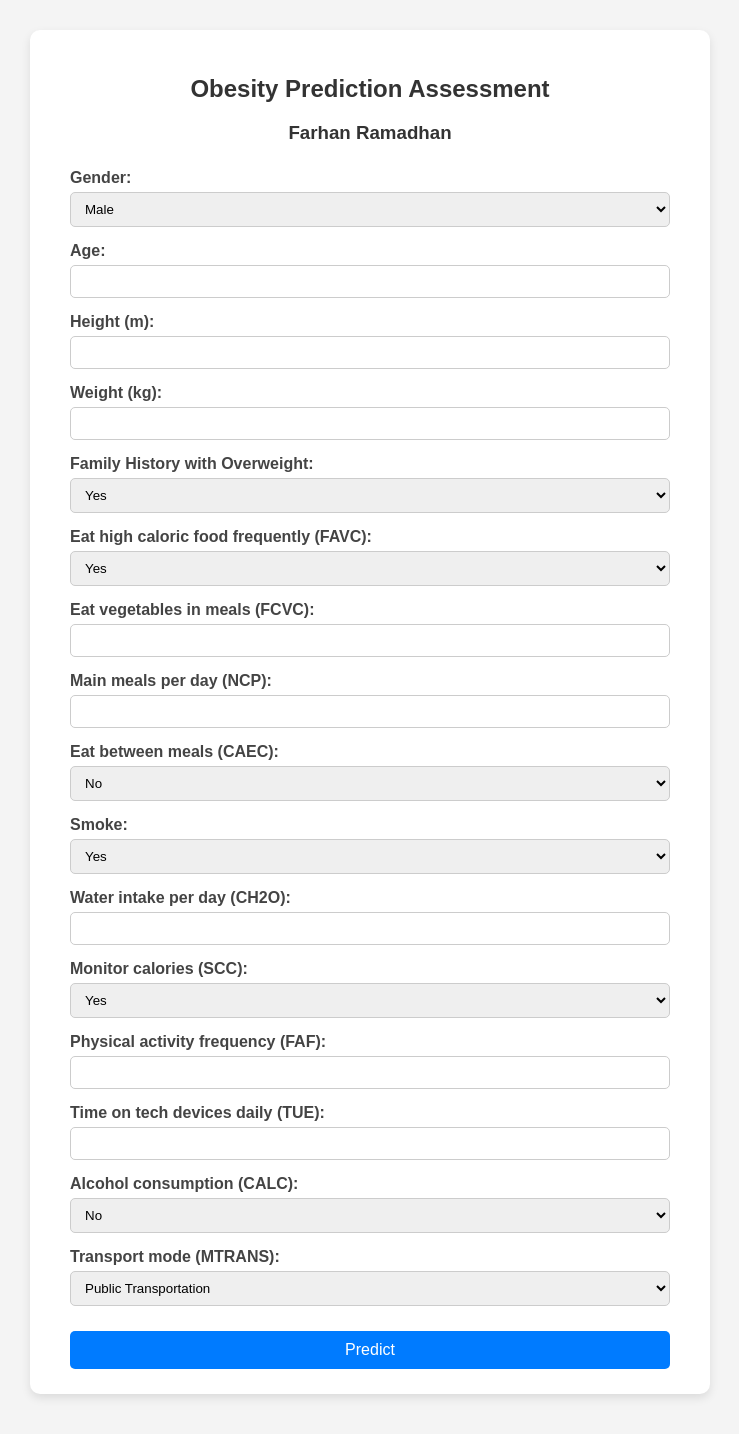
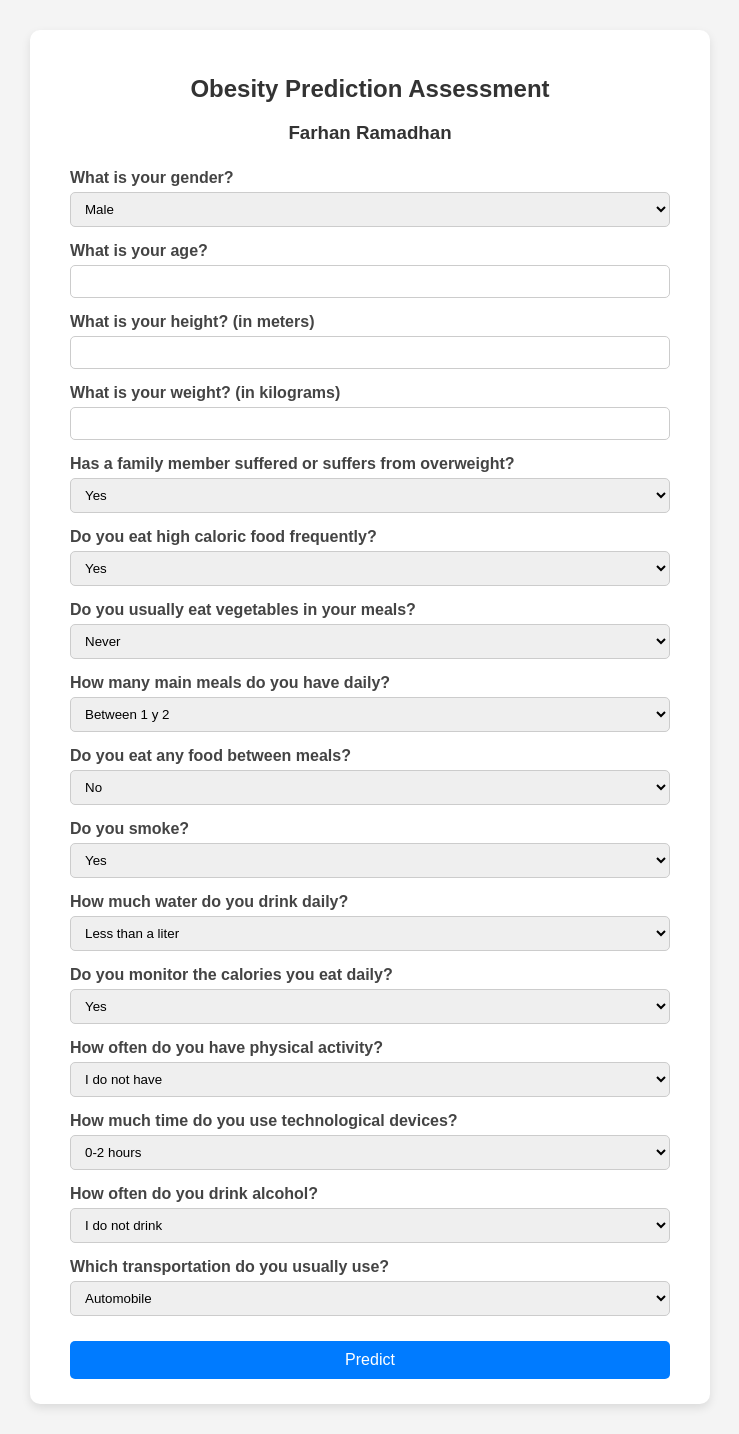
Before and after one commit to Hanhan-23/ObesityPredict, a Django app: page / in a window 1280 px wide. Shown: the whole page, without its empty margins (270-1009 px from the left). Before the commit the page ends 1398 px from the top, so only its background shows below. Run offline with Django 5.2, Linux system fonts and the light colour scheme; parts of the project's set-up code (start-up, migrations or seed data) failed here and were passed over.

Commit message:
Update form and value adjusment to variable information

```diff
--- a/ObesityPredictApp/templates/index/index.html
+++ b/ObesityPredictApp/templates/index/index.html
@@ -13,40 +13,48 @@
       <form action="" method="post">
         {% csrf_token %}
 
-        <label>Gender:</label>
+        <label>What is your gender?</label>
         <select name="Gender" required>
           <option value="Male">Male</option>
           <option value="Female">Female</option>
         </select>
 
-        <label>Age:</label>
+        <label>What is your age?</label>
         <input type="number" name="Age" step="0.1" required />
 
-        <label>Height (m):</label>
+        <label>What is your height? (in meters)</label>
         <input type="number" name="Height" step="0.01" required />
 
-        <label>Weight (kg):</label>
+        <label>What is your weight? (in kilograms)</label>
         <input type="number" name="Weight" step="0.1" required />
 
-        <label>Family History with Overweight:</label>
+        <label>Has a family member suffered or suffers from overweight?</label>
         <select name="family_history_with_overweight" required>
           <option value="yes">Yes</option>
           <option value="no">No</option>
         </select>
 
-        <label>Eat high caloric food frequently (FAVC):</label>
+        <label>Do you eat high caloric food frequently?</label>
         <select name="FAVC" required>
           <option value="yes">Yes</option>
           <option value="no">No</option>
         </select>
 
-        <label>Eat vegetables in meals (FCVC):</label>
-        <input type="number" name="FCVC" min="0" max="3" step="1" required />
+        <label>Do you usually eat vegetables in your meals?</label>
+        <select name="FCVC" required>
+          <option value="1">Never</option>
+          <option value="2">Sometimes</option>
+          <option value="3">Always</option>
+        </select>
 
-        <label>Main meals per day (NCP):</label>
-        <input type="number" name="NCP" step="0.1" required />
+        <label>How many main meals do you have daily?</label>
+        <select name="NCP" required>
+          <option value="1.0">Between 1 y 2</option>
+          <option value="3.0">Three</option>
+          <option value="4.0">More than three</option>
+        </select>
 
-        <label>Eat between meals (CAEC):</label>
+        <label>Do you eat any food between meals?</label>
         <select name="CAEC" required>
           <option value="no">No</option>
           <option value="Sometimes">Sometimes</option>
@@ -54,42 +62,55 @@
           <option value="Always">Always</option>
         </select>
 
-        <label>Smoke:</label>
+        <label>Do you smoke?</label>
         <select name="SMOKE" required>
           <option value="yes">Yes</option>
           <option value="no">No</option>
         </select>
 
-        <label>Water intake per day (CH2O):</label>
-        <input type="number" name="CH2O" step="0.1" required />
+        <label>How much water do you drink daily?</label>
+        <select name="CH2O" required>
+          <option value="1.0">Less than a liter</option>
+          <option value="2.0">Between 1 and 2 L</option>
+          <option value="3.0">More than 2 L</option>
+        </select>
 
-        <label>Monitor calories (SCC):</label>
+        <label>Do you monitor the calories you eat daily?</label>
         <select name="SCC" required>
           <option value="yes">Yes</option>
           <option value="no">No</option>
         </select>
 
-        <label>Physical activity frequency (FAF):</label>
-        <input type="number" name="FAF" step="0.1" required />
+        <label>How often do you have physical activity?</label>
+        <select name="FAF" required>
+          <option value="0.0">I do not have</option>
+          <option value="1.0">1 or 2 days</option>
+          <option value="3.0">2 or 4 days</option>
+          <option value="4.0">4 or 5 days</option>
+        </select>
 
-        <label>Time on tech devices daily (TUE):</label>
-        <input type="number" name="TUE" step="1" required />
+        <label>How much time do you use technological devices?</label>
+        <select name="TUE" required>
+          <option value="1.0">0-2 hours</option>
+          <option value="2.0">3-5 hours</option>
+          <option value="3.0">More than 5 hours</option>
+        </select>
 
-        <label>Alcohol consumption (CALC):</label>
+        <label>How often do you drink alcohol?</label>
         <select name="CALC" required>
-          <option value="no">No</option>
+          <option value="no">I do not drink</option>
           <option value="Sometimes">Sometimes</option>
           <option value="Frequently">Frequently</option>
           <option value="Always">Always</option>
         </select>
 
-        <label>Transport mode (MTRANS):</label>
+        <label>Which transportation do you usually use?</label>
         <select name="MTRANS" required>
-          <option value="Public_Transportation">Public Transportation</option>
           <option value="Automobile">Automobile</option>
-          <option value="Walking">Walking</option>
           <option value="Motorbike">Motorbike</option>
           <option value="Bike">Bike</option>
+          <option value="Public_Transportation">Public Transportation</option>
+          <option value="Walking">Walking</option>
         </select>
 
         <button type="submit">Predict</button>
```
